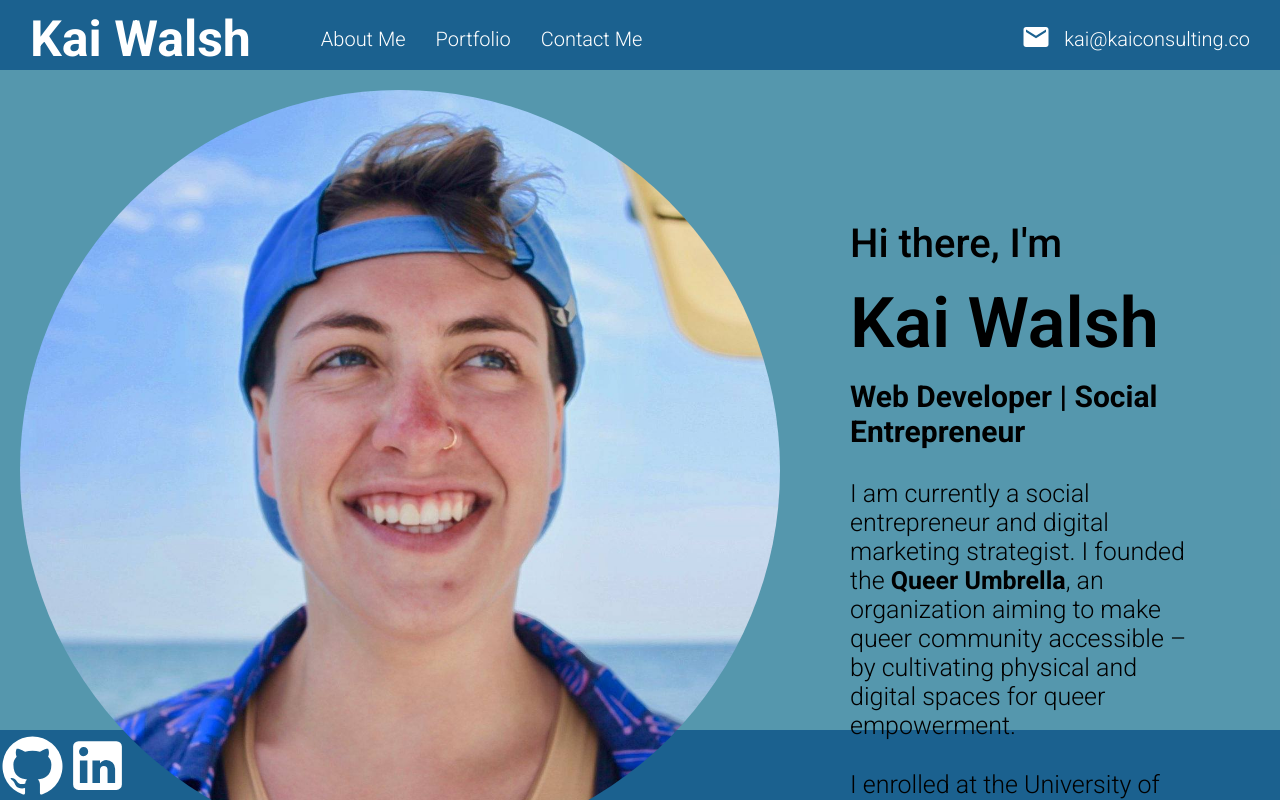
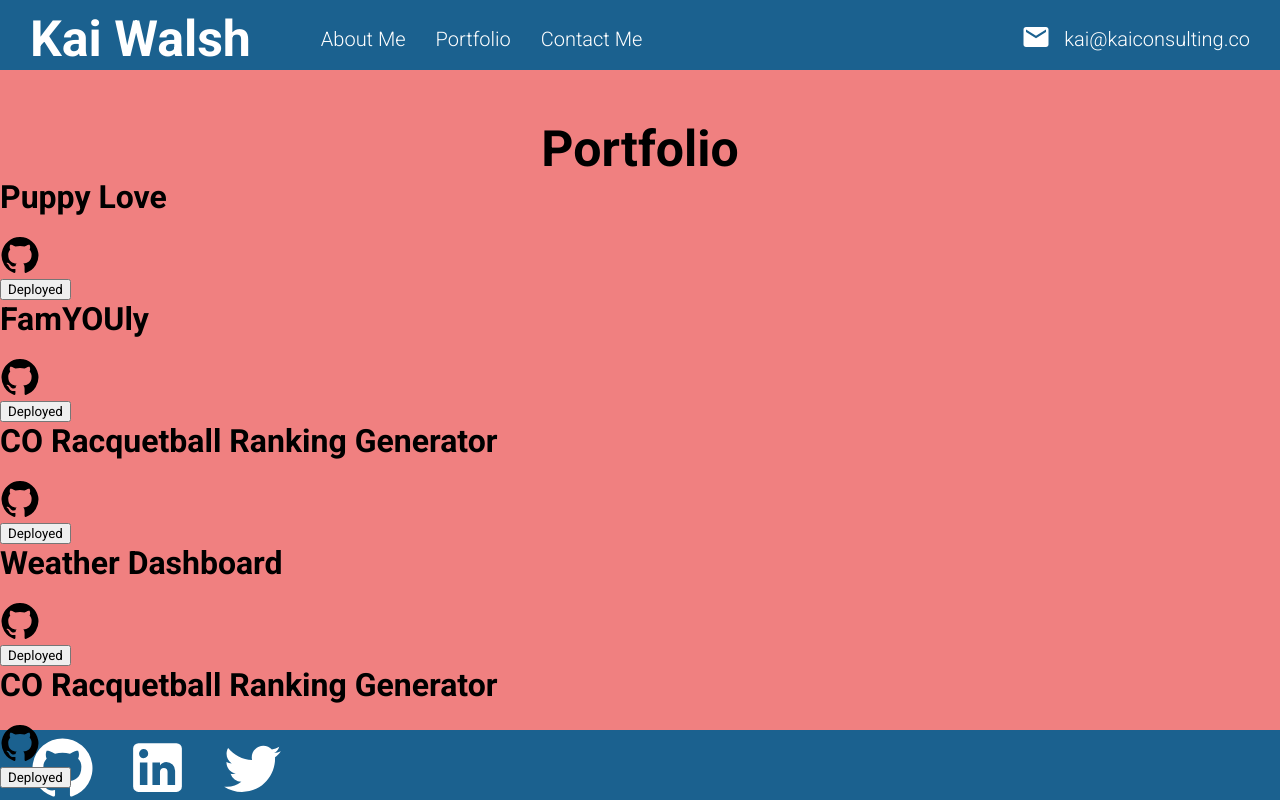
Before and after one commit to kaiwalsh1/react-portfolio, a React (Create React App) app: page / in a window 1280 px wide. Built offline with nearby package versions, Linux system fonts and the light colour scheme.

Commit message:
updated portfolioList

```diff
--- a/src/App.js
+++ b/src/App.js
@@ -8,7 +8,7 @@ import './app.scss'
 import { useState } from 'react'
 
 export const App = () => {
-  const [currentPage, setCurrentPage] = useState('About');
+  const [currentPage, setCurrentPage] = useState('Portfolio');
 
   const renderPage = () => {
     if (currentPage === 'About') {
--- a/src/components/about/About.js
+++ b/src/components/about/About.js
@@ -1,11 +1,14 @@
 import './about.scss'
+import * as React from 'react';
+import Stack from '@mui/material/Stack';
+import Button from '@mui/material/Button';
 
 export default function About() {
     return (
         <div className="about" id="about">
             <div className="left">
                 <div className="imgContainer">
-                    <img src="./assets/kaiHeadshot.jpeg" alt="headshot"/>
+                    <img src="./assets/kaiHeadshot.jpeg" alt="headshot" />
                 </div>
             </div>
             <div className="right">
@@ -25,9 +28,40 @@ export default function About() {
                             my career as a <b>Full-Stack Web Developer</b>.
                         </p>
                     </div>
-                    {/* <div className="list">
-
-                    </div> */}
+                    <div className="containerSection">
+                        <div className="leftSection">
+                            <div className="resume">
+                                <Stack spacing={2} direction="row">
+                                    <a href="./assets/KaiWalshResume.pdf" target="_blank">
+                                        <Button variant="contained" className="button" sx={{ fontSize: 20 }}>Download my resume</Button>
+                                    </a>
+                                </Stack>
+                            </div>
+                        </div>
+                        <div className="middleSection">
+                            <div className="list">
+                                <h2>Languages</h2>
+                                <ul>
+                                    <li>JavaScript</li>
+                                    <li>JQuery</li>
+                                    <li>Node.js</li>
+                                    <li>React</li>
+                                    <li>HTML</li>
+                                    <li>CSS</li>
+                                </ul>
+                            </div>
+                        </div>
+                        <div className="rightSection">
+                            <div className="list">
+                                <h2>Databases</h2>
+                                <ul>
+                                    <li>MySQL</li>
+                                    <li>MongoDB</li>
+                                    <li>Express.js</li>
+                                </ul>
+                            </div>
+                        </div>
+                    </div>
                 </div>
             </div>
         </div>
--- a/src/components/about/about.scss
+++ b/src/components/about/about.scss
@@ -79,6 +79,48 @@
                 margin-right: 30px;
             }
 
+            .containerSection{
+                padding-top: 20px;
+                display: flex;
+                align-items: start;
+
+                .leftSection{
+                    flex: 0.4;
+
+                    a{
+                        text-decoration: none;
+                    }
+
+                    .button{
+                        background-color: rgba(18, 91, 139, 0.962);
+                        color: white;
+                        borderRadius: 2;
+                    }
+                }
+
+                .middleSection{
+                    flex: 0.4;
+
+                    ul{
+                        padding-top: 10px;
+                        font-size: 25px;
+                        font-weight: 400;
+                    }
+                }
+
+                .rightSection{
+                    flex: 0.4;
+
+                    ul{
+                        padding-top: 10px;
+                        font-size: 25px;
+                        font-weight: 400;
+                    }
+
+                }
+            }
+
+
         }
 
     }
--- a/src/components/footer/Footer.js
+++ b/src/components/footer/Footer.js
@@ -1,6 +1,7 @@
 import './footer.scss';
 import GitHubIcon from '@mui/icons-material/GitHub';
 import LinkedInIcon from '@mui/icons-material/LinkedIn';
+import TwitterIcon from '@mui/icons-material/Twitter';
 import Box from '@mui/material/Box';
 import Typography from '@mui/material/Typography';
 
@@ -10,11 +11,15 @@ export default function Footer() {
         <div className="footer">
             <div className="wrapper">
                 <div className="itemContainer">
-                    <GitHubIcon sx={{ fontSize: 65 }}  />
+                    <GitHubIcon sx={{ fontSize: 65 }} href="https://github.com/kaiwalsh1" target="_blank" rel="noopener noreferrer"/>
                 </div>
                 <div className="itemContainer">
-                    <LinkedInIcon sx={{ fontSize: 65 }} color="primary" className="linkedIn" />
+                    <LinkedInIcon sx={{ fontSize: 65 }} color="primary" className="linkedIn" href="https://www.linkedin.com/in/kai-walsh/" target="_blank" rel="noopener noreferrer"/>
                 </div>
+                <div className="itemContainer">
+                <TwitterIcon sx={{ fontSize: 65 }} href="https://twitter.com/thequeerumbrel1" target="_blank"/>
+                </div>
+
             </div>
         </div>
     )
--- a/src/components/footer/footer.scss
+++ b/src/components/footer/footer.scss
@@ -16,16 +16,19 @@
     }
     .wrapper{
         display: flex;
-        align-items: center;
         justify-content: flex-end;
         flex: 0;
 
         .itemContainer{
             display: flex;
+            color: white;
             align-items: center;
             justify-content: center;
-            color: white;
-            padding: 10 0;
+            // padding: 10 0;
+            padding: 3 2;
+            margin-top: auto;
+            margin-left: 30px;
+
 
             .linkedIn{
                 color: white;
--- a/src/components/portfolio/Portfolio.js
+++ b/src/components/portfolio/Portfolio.js
@@ -9,6 +9,8 @@ import noteTakerApp from '../../assets/noteTakerApp.png';
 
 
 export default function Portfolio() {
+
+    const [project, setProject] = useState('');
 
     const list = [
         {
@@ -50,20 +52,19 @@ export default function Portfolio() {
 
     return (
         <div className="portfolio" id="portfolio">
-            <h1>Portfolio</h1>
-            <ul>
+            <h1 className="portfolioHeader">Portfolio</h1>
                 {list.map(item => (
                     <PortfolioList
-                        // id={item.id}
-                        // image={item.image}
-                        // title={item.title}
-                        // github={item.github}
-                        // deployed={item.deployed}
+                        id={list.id}
+                        list={list}
+                        image={item.image}
+                        title={item.title}
+                        github={item.github}
+                        deployed={item.deployed}
                         // active={selected === item.id}
                         // setSelected={setSelected}
                     />
                 ))}
-            </ul>
         </div>
     )
 }
--- a/src/components/portfolio/PortfolioList.js
+++ b/src/components/portfolio/PortfolioList.js
@@ -1,10 +1,31 @@
-export default function PortfolioList({id, title, deployed, image, github, active, setSelected}) {
+import GitHubIcon from '@mui/icons-material/GitHub';
+
+export default function PortfolioList(list) {
+    // {id, title, deployed, image, github, active, setSelected}
+
+    console.log(list);
     return (
-
-        <div className="container">
-            <div className="portfolioContainer">
+        <div className="projectContainer">
+            <div className="portfolioTitle">
+                <h1>{list.title}</h1>
+            </div>
+            <div className="portfolioCardBody">
+                <img>{list.image}</img>
 
             </div>
+            <div className="itemContainer">
+                <GitHubIcon sx={{ fontSize: 40 }}
+                    // onClick={() => window.open({list.github}, '_blank')}
+                    href={list.github} target="_blank" rel="noopener noreferrer"
+                />
+            </div>
+            <div className="itemContainer">
+                <span>
+                    <button>Deployed</button>
+                </span>
+            </div>
+
+
         </div>
 
 
--- a/src/components/portfolio/portfolio.scss
+++ b/src/components/portfolio/portfolio.scss
@@ -4,9 +4,14 @@
     height: calc(100vh - 140px);
     background-color: lightcoral;
 
-    h1{
-        // padding-top: 50px;
-        margin-left: 20px;
+    .portfolioHeader{
+        display: flex;
+        font-size: 50px;
+        font-weight: 700;
+        justify-content: center;
+        padding-top: 50px;
     }
 
+
+
 }
```
Also changed, not shown: 1 other file (tests, documents, lock files or other folders).
